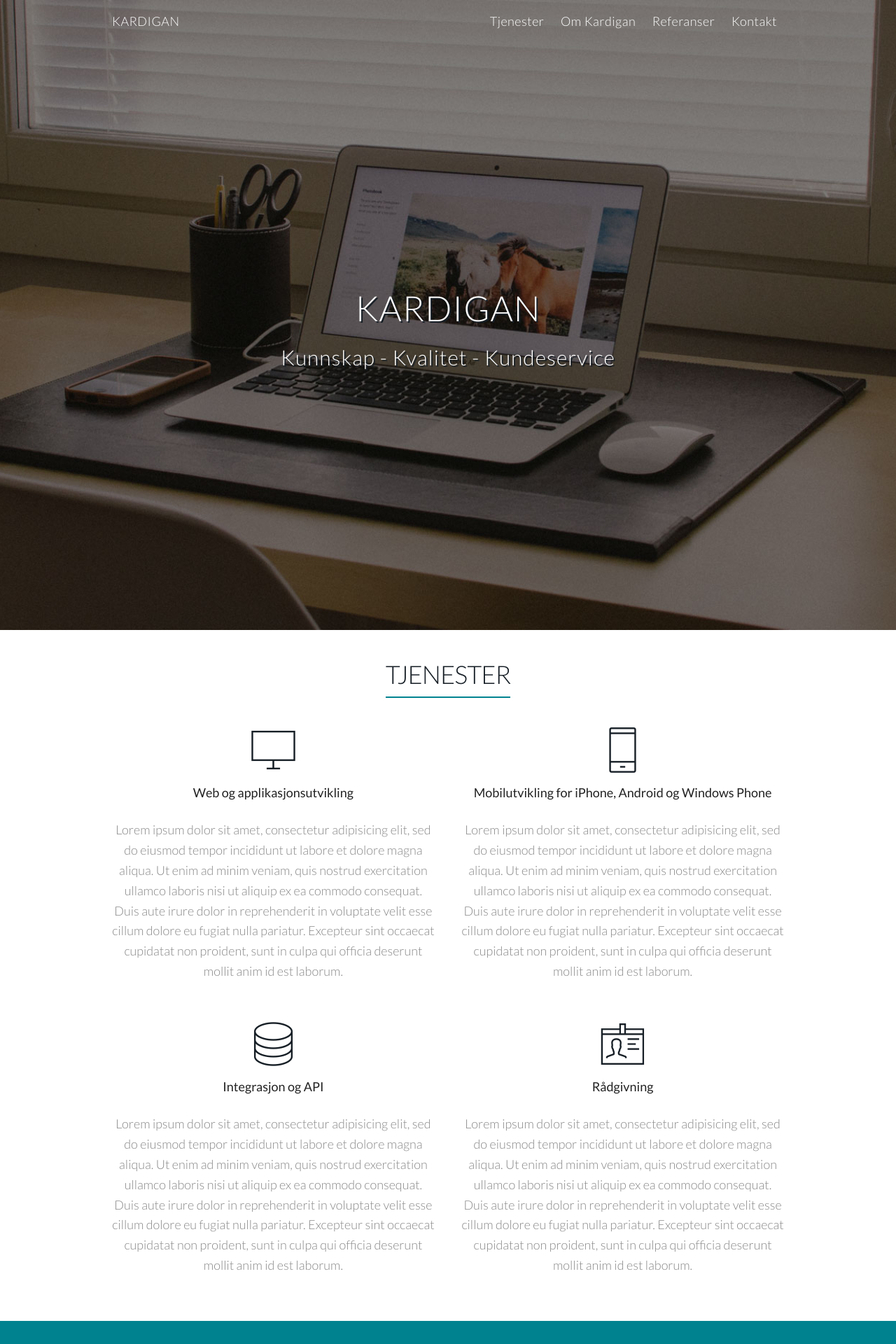
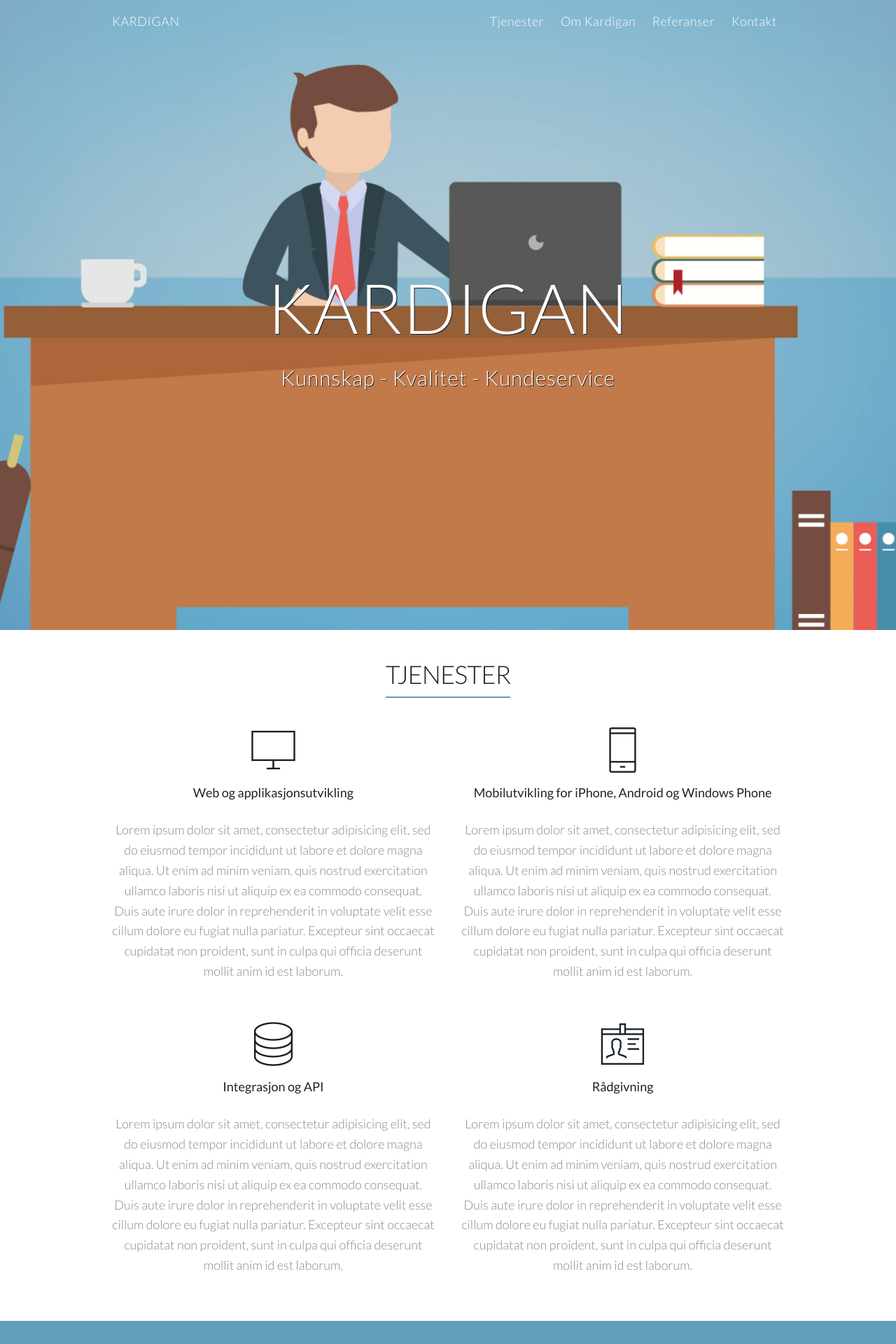
Before and after one commit to Kardigan/kardigan, a Jekyll site: the page built from _pages/index.html, in a window 1280 px wide. Shown: the top 1920 px of the page at 70% size. Built offline with Jekyll 4.4.1, drawn with Linux system fonts in a browser that asks for light colours.

Commit message:
fix javascript on firefox + header flat img

```diff
--- a/_includes/header.html
+++ b/_includes/header.html
@@ -21,7 +21,7 @@
     </ul>
   </div>
 </div>
-<div class="Header">
+<div class="Header" {% if page.headerImg %} style="background-image: url('{{ site.baseurl }}/images/{{ page.headerImg }}');"{% endif %}>
   <div class="Header__Content">
     <div class="container">
       <h1 class="uppercase">Kardigan</h1>
--- a/_pages/index.html
+++ b/_pages/index.html
@@ -1,6 +1,7 @@
 ---
 layout: default
 permalink: /
+headerImg: 'bureau.jpg'
 ---
 
 <div class="Section">
--- a/_sass/theme/_header.scss
+++ b/_sass/theme/_header.scss
@@ -14,10 +14,11 @@
   vertical-align: middle;
   padding-top: 60px;
   color: #fff;
-  text-shadow: 2px 2px $dark_blue;
+  text-shadow: 1px 1px $dark_blue;
   h1
   {
     letter-spacing: 1px;
+    font-size: 3.0em;
   }
   h4
   {
@@ -25,3 +26,12 @@
     letter-spacing: 1px;
   }
 }
+@media (min-width: 750px) {
+  .Header__Content
+  {
+    h1
+    {
+      font-size: 5.5em;
+    }
+  }
+}
--- a/_sass/theme/_section.scss
+++ b/_sass/theme/_section.scss
@@ -2,7 +2,7 @@
 {
   display: table;
   width: 100%;
-  min-height: 100vh;
+  height: 100vh;
   .Header
   {
     height: 100vh;
--- a/_sass/theme/variables/_colors.scss
+++ b/_sass/theme/variables/_colors.scss
@@ -1,4 +1,4 @@
 $dark_blue: #171F26;
 $blue_grey: #546e7a;
 
-$primary: #00838f;
+$primary: #619EBA;
--- a/js/main.js
+++ b/js/main.js
@@ -14,7 +14,7 @@
 }
 
 window.onscroll = function() {
-  var top = document.body.scrollTop;
+  var top = window.pageYOffset;
   if (scroll_position > top && top > 0 && !popup_menu) {
     navbar.className = 'Navbar Navbar--show';
   } else {
```
Also changed, not shown: images/bureau.jpg (added).
